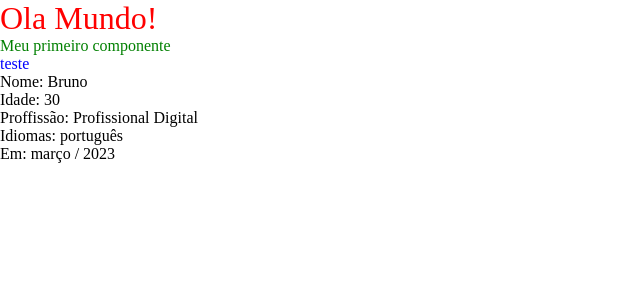
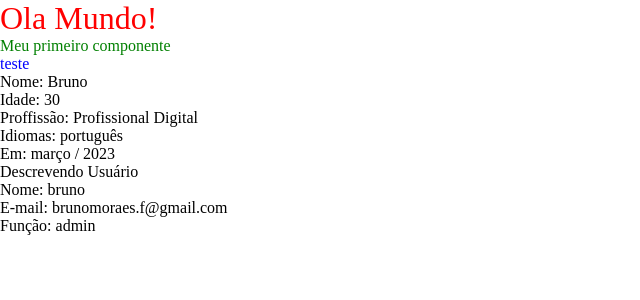
Before and after one commit to brunomoraesdigital/curso-angular, an Angular app: page / in a window 1280 px wide. Shown: the top 300 px of the page, without its empty margins (0-640 px from the left). Built offline with nearby package versions, Linux system fonts and the light colour scheme.

Commit message:
07032023.2235
aula 07 finalizada

```diff
--- a/src/app/app.component.html
+++ b/src/app/app.component.html
@@ -1,2 +1,3 @@
 <h1>Ola Mundo!</h1>
 <app-first-component></app-first-component>
+<app-parent-data [name]="userName" [userData]="userData"></app-parent-data>
--- a/src/app/app.component.ts
+++ b/src/app/app.component.ts
@@ -6,5 +6,11 @@
   styleUrls: ['./app.component.css']
 })
 export class AppComponent {
+  userName = 'bruno';
+  userData = {
+    email: 'brunomoraes.f@gmail.com',
+    role: 'admin'
+  }
+
   title = 'curso-angular';
 }
--- a/src/app/app.module.ts
+++ b/src/app/app.module.ts
@@ -3,11 +3,13 @@
 
 import { AppComponent } from './app.component';
 import { FirstComponentComponent } from './components/first-component/first-component.component';
+import { ParentDataComponent } from './components/parent-data/parent-data.component';
 
 @NgModule({
   declarations: [
     AppComponent,
-    FirstComponentComponent
+    FirstComponentComponent,
+    ParentDataComponent
   ],
   imports: [
     BrowserModule
--- /dev/null
+++ b/src/app/components/parent-data/parent-data.component.html
@@ -0,0 +1,4 @@
+<h2>Descrevendo Usuário</h2>
+<p>Nome: {{ name }}</p>
+<p>E-mail: {{ userData.email }}</p>
+<p>Função: {{ userData.role }}</p>
```
Also changed, not shown: src/app/components/parent-data/parent-data.component.ts (added, +11 -0 lines), src/app/components/parent-data/parent-data.component.css (added), 1 other file (tests, documents, lock files or other folders).
